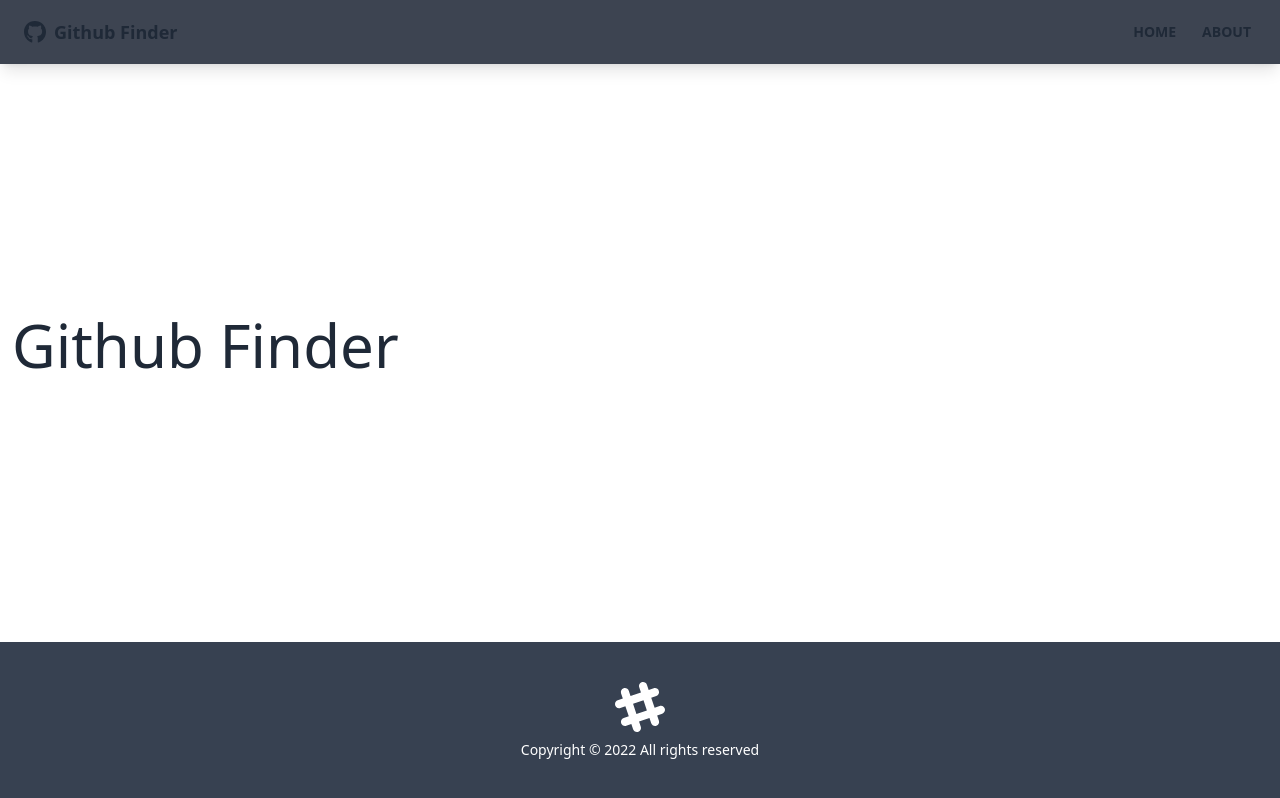
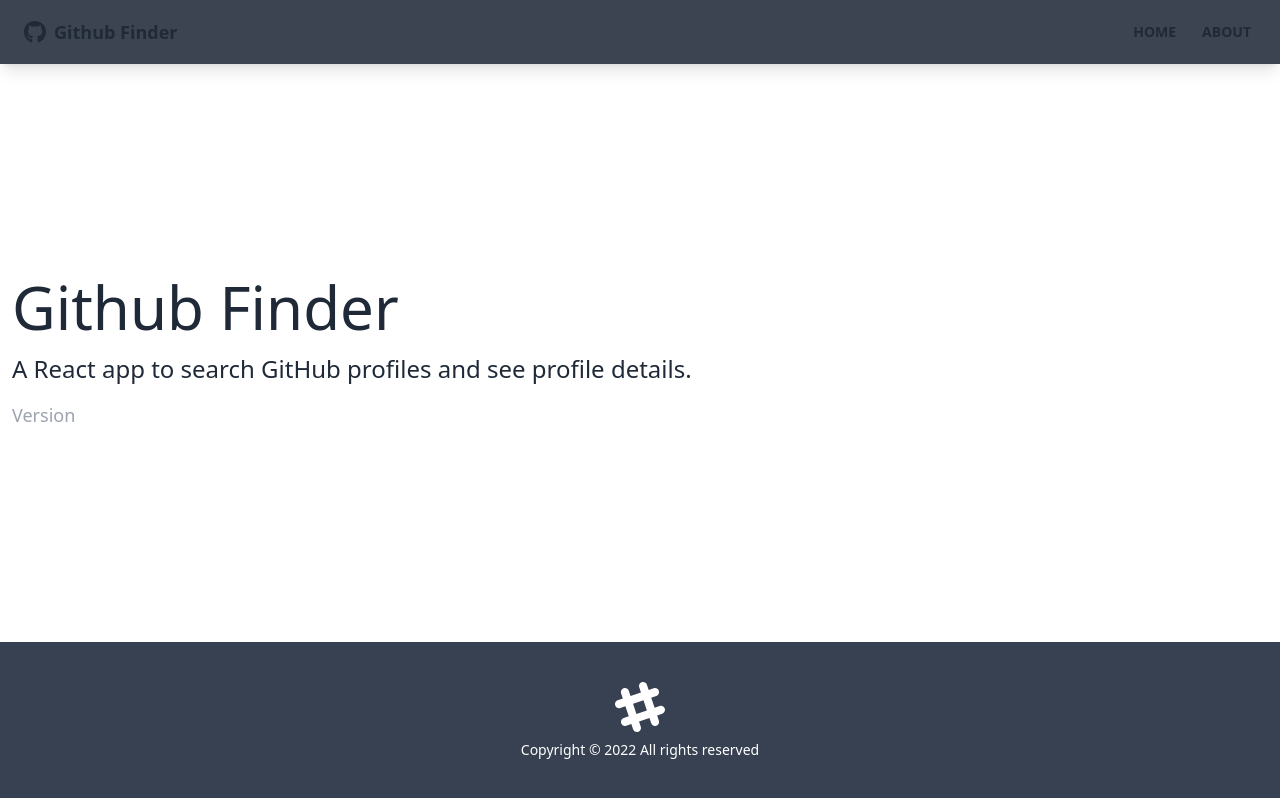
Before and after one commit to ZahidAbdi/github-finder, a React (Create React App) app: page /about in a window 1280 px wide. Built offline with nearby package versions, Linux system fonts and the light colour scheme.

Commit message:
adding info to NotFound and the About page

```diff
--- a/src/pages/About.jsx
+++ b/src/pages/About.jsx
@@ -1,8 +1,14 @@
 function About() {
   return (
-    <div>
-      <h1 className="text-6xl mb-4">Github Finder</h1>
-    </div>
+    <>
+      <h1 className='text-6xl mb-4'>Github Finder</h1>
+      <p className='mb-4 text-2xl font-light'>
+        A React app to search GitHub profiles and see profile details.
+      </p>
+      <p className='text-lg text-gray-400'>
+        Version <span className='text-white'>1.0.0</span>
+      </p>
+    </>
   )
 }
 
--- a/src/pages/NotFound.jsx
+++ b/src/pages/NotFound.jsx
@@ -1,9 +1,21 @@
-function Notfound() {
+import { FaHome } from 'react-icons/fa'
+import { Link } from 'react-router-dom'
+
+function NotFound() {
   return (
-    <div>
-     <h1 className="text-6xl">Not Found</h1>
+    <div className='hero'>
+      <div className='text-center hero-content'>
+        <div className='max-w-lg'>
+          <h1 className='text-8xl font-bold mb-8'>Oops!</h1>
+          <p className='text-5xl mb-8'>404 - Page Not Found!</p>
+          <Link className='btn btn-primary btn-lg' to='/'>
+            <FaHome className='mr-2' />
+            Back To Home
+          </Link>
+        </div>
+      </div>
     </div>
   )
 }
 
-export default Notfound
+export default NotFound
```
